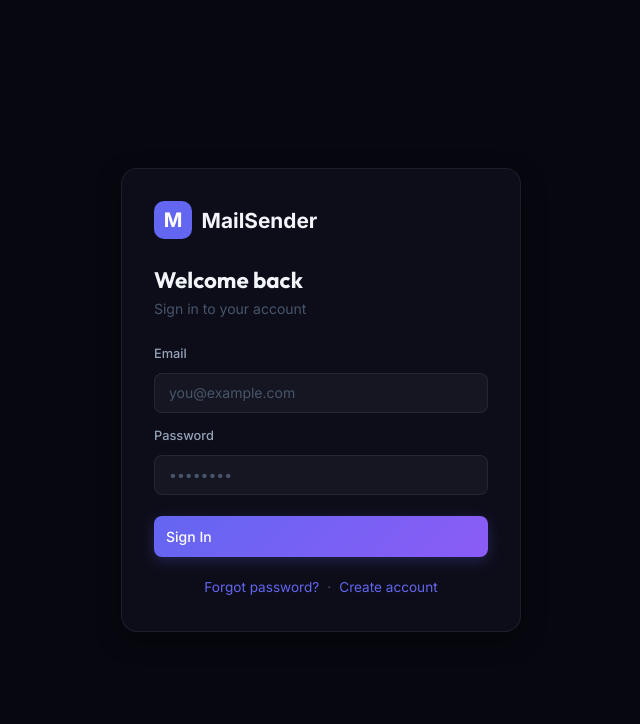
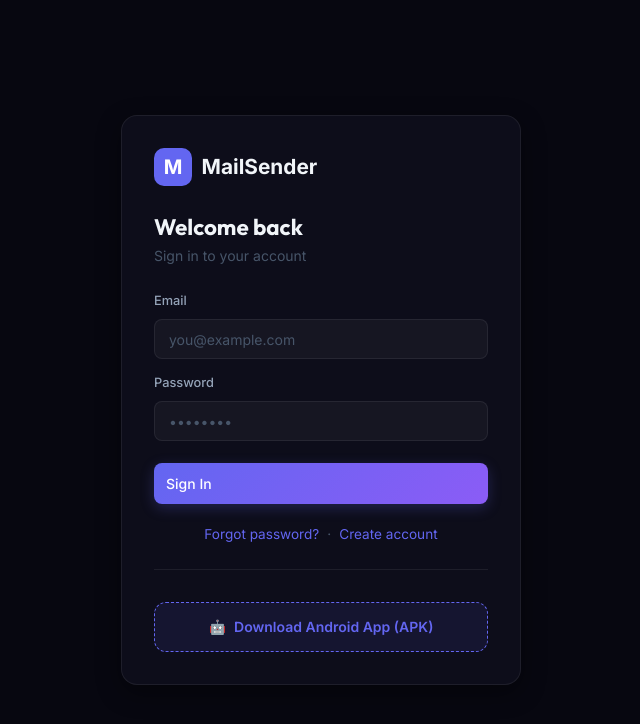
Before and after one commit to zaman5/MailSender, a React (Vite) app in the folder frontend/: page / in a window 1280 px wide. Shown: the top 724 px of the page, without its empty margins (319-959 px from the left). Built offline with nearby package versions, Linux system fonts and the light colour scheme.

Commit message:
Add Android APK download button to Login screen

```diff
--- a/frontend/src/Login.jsx
+++ b/frontend/src/Login.jsx
@@ -42,6 +42,11 @@ export default function Login({ onGoSignup, onGoForgot }) {
           <span style={{ margin:'0 0.5rem' }}>·</span>
           <button onClick={onGoSignup} style={link}>Create account</button>
         </div>
+        <div style={{ borderTop:'1px solid var(--border-color)', marginTop:'1.5rem', paddingTop:'1rem' }}>
+          <a href="/MailSender-debug.apk" download className="download-apk-btn">
+            <span>🤖</span> Download Android App (APK)
+          </a>
+        </div>
       </div>
     </div>
   );
--- a/frontend/src/index.css
+++ b/frontend/src/index.css
@@ -753,3 +753,35 @@ input, select, textarea { font-family: 'Inter', sans-serif; }
   .tab-label-text { display: none; }
   .fab { bottom: 16px; right: 16px; width: 50px; height: 50px; font-size: 1.5rem; }
 }
+
+/* ==================== ANDROID DOWNLOAD BUTTON ==================== */
+.download-apk-btn {
+  display: inline-flex;
+  align-items: center;
+  justify-content: center;
+  gap: 0.5rem;
+  width: 100%;
+  padding: 0.8rem;
+  background: rgba(99, 102, 241, 0.1);
+  border: 1px dashed var(--accent-primary);
+  border-radius: 12px;
+  color: var(--accent-primary);
+  font-size: 0.875rem;
+  font-weight: 600;
+  text-decoration: none;
+  transition: all 0.25s cubic-bezier(0.4, 0, 0.2, 1);
+  cursor: pointer;
+  margin-top: 1rem;
+}
+
+.download-apk-btn:hover {
+  background: var(--accent-primary);
+  color: #fff;
+  border-style: solid;
+  transform: translateY(-2px);
+  box-shadow: 0 4px 12px rgba(99, 102, 241, 0.3);
+}
+
+.download-apk-btn:active {
+  transform: translateY(0);
+}
```
Also changed, not shown: 1 other file (tests, documents, lock files or other folders).
